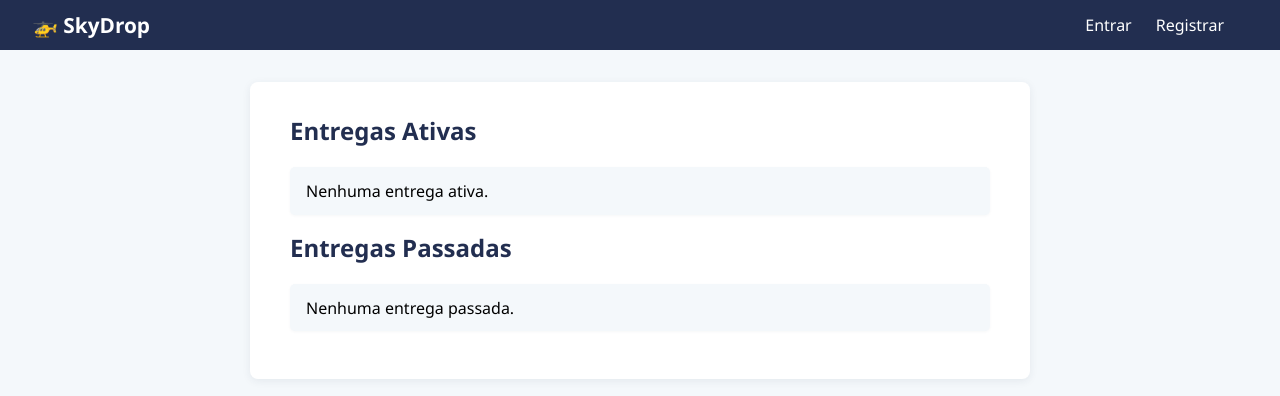
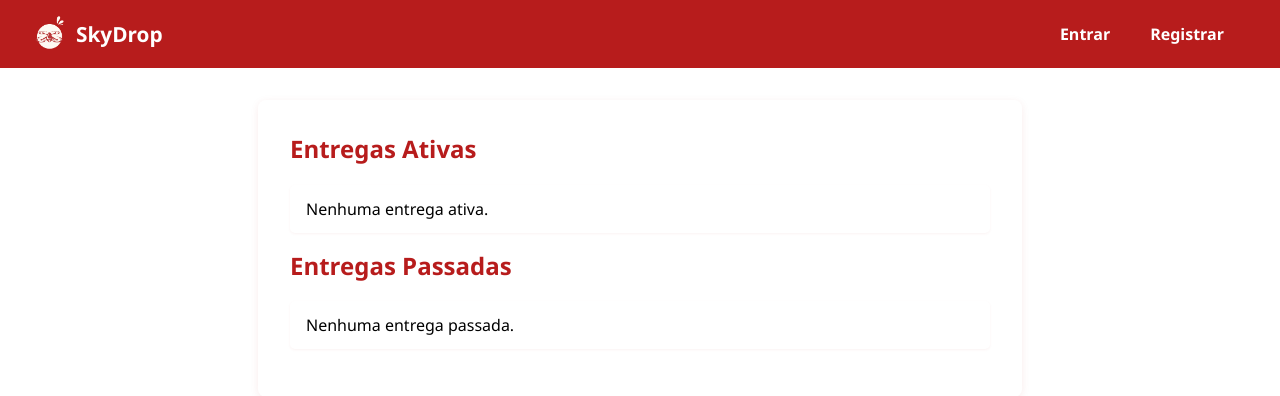
Before and after one commit to Projetos-de-Extensao/PBE_25.1_8001_IV_SkyDrop, a Django app: template backend/skydrop/templates/customer_main.html in a window 1280 px wide. Shown: the top 396 px of the page. Run offline with Django 4.2, Linux system fonts and the light colour scheme; the template is opened without the code that fills it, so the values that code supplies are empty.

Commit message:
Atualiza estilos com cores vermelha e branca e melhorias na navbar

```diff
--- a/backend/skydrop/static/css/styles.css
+++ b/backend/skydrop/static/css/styles.css
@@ -1,58 +1,69 @@
-
 body {
     font-family: 'Segoe UI', Arial, sans-serif;
-    background: #f4f8fb;
+    background: #ffffff;
     margin: 0;
     padding: 0;
 }
+
 nav {
-    background: #222e50;
+    background: #b71c1c;
     color: #fff;
     padding: 0.7em 2em;
     display: flex;
     justify-content: space-between;
     align-items: center;
 }
-nav .nav-left a, nav .nav-right a {
+
+nav .nav-left a,
+nav .nav-right a {
     color: #fff;
     text-decoration: none;
     margin-right: 1.5em;
     font-weight: 500;
     transition: color 0.2s;
 }
-nav .nav-left a:hover, nav .nav-right a:hover {
-    color: #f9dc5c;
+
+nav .nav-left a:hover,
+nav .nav-right a:hover {
+    color: #ffcdd2; /* tom claro de vermelho para hover */
 }
+
 nav .nav-right {
     display: flex;
     align-items: center;
 }
+
 nav .nav-right span {
     margin-right: 1em;
     font-size: 1em;
-    background: #f9dc5c;
-    color: #222e50;
+    background: #ffffff;
+    color: #b71c1c;
     padding: 0.2em 0.7em;
     border-radius: 1em;
     font-weight: 600;
 }
+
 .container {
     max-width: 700px;
     margin: 2em auto;
     background: #fff;
     border-radius: 8px;
-    box-shadow: 0 2px 8px rgba(34,46,80,0.08);
+    box-shadow: 0 2px 8px rgba(183, 28, 28, 0.08);
     padding: 2em 2.5em;
 }
+
 h2 {
-    color: #222e50;
+    color: #b71c1c;
     margin-top: 0;
 }
+
 form {
     margin-top: 1em;
 }
-button, input[type="submit"] {
-    background: #222e50;
+
+button,
+input[type="submit"] {
+    background: #b71c1c;
     color: #fff;
     border: none;
     padding: 0.6em 1.5em;
@@ -62,37 +73,36 @@ button, input[type="submit"] {
     margin-top: 0.5em;
     transition: background 0.2s;
 }
-button:hover, input[type="submit"]:hover {
-    background: #f9dc5c;
-    color: #222e50;
+
+button:hover,
+input[type="submit"]:hover {
+    background: #e53935;
+    color: #ffffff;
 }
+
 ul {
     list-style: none;
     padding: 0;
 }
+
 li {
-    background: #f4f8fb;
+    background: #ffffff;
     margin-bottom: 0.7em;
     padding: 0.8em 1em;
     border-radius: 5px;
-    box-shadow: 0 1px 3px rgba(34,46,80,0.04);
+    box-shadow: 0 1px 3px rgba(183, 28, 28, 0.05);
 }
+
 a {
-    color: #222e50;
+    color: #b71c1c;
     text-decoration: none;
 }
+
 a:hover {
     text-decoration: underline;
 }
+
 .message {
-    background: #d4edda;
-    color: #155724;
-    border: 1px solid #c3e6cb;
-    padding: 0.7em 1em;
-    border-radius: 4px;
-    margin-bottom: 1em;
-}
-.error {
     background: #f8d7da;
     color: #721c24;
     border: 1px solid #f5c6cb;
@@ -100,3 +110,12 @@ a:hover {
     border-radius: 4px;
     margin-bottom: 1em;
 }
+
+.error {
+    background: #fce4ec;
+    color: #c2185b;
+    border: 1px solid #f8bbd0;
+    padding: 0.7em 1em;
+    border-radius: 4px;
+    margin-bottom: 1em;
+}
--- a/backend/skydrop/templates/base.html
+++ b/backend/skydrop/templates/base.html
@@ -6,39 +6,45 @@
     {% load static %}
     <link rel="stylesheet" href="{% static 'css/styles.css' %}">
 </head>
-<body>
-<nav>
-    <div class="nav-left">
-        <a href="{% url 'home' %}" style="font-size:1.3em;font-weight:700;">🚁 SkyDrop</a>
+<body style="background-color: #ffffff; color: #000;">
+
+<nav style="background-color: #b71c1c; padding: 1em 2em; display: flex; justify-content: space-between; align-items: center;">
+    <div class="nav-left" style="display: flex; align-items: center; gap: 10px;">
+        <a href="{% url 'home' %}" style="display: flex; align-items: center; gap: 8px; font-size:1.3em; font-weight:700; text-decoration: none; color: #ffffff;">
+            <img src="{% static 'imagens/SkyDropicone1.png' %}" alt="Logo" style="width: 36px; height: 36px; object-fit: contain;">
+            SkyDrop
+        </a>
         {% if user.is_authenticated %}
-            <a href="{% url 'home' %}">Painel</a>
+            <a href="{% url 'home' %}" style="margin-left: 1em; color: #ffffff; font-weight: 500;">Painel</a>
         {% endif %}
     </div>
-    <div class="nav-right">
+    <div class="nav-right" style="display: flex; align-items: center; gap: 1em;">
         {% if user.is_authenticated %}
             {% if user.clienteuser %}
-                <span style="background: #2ecc40; color: #000000; font-weight: 600; padding: 0.2em 0.8em; border-radius: 16px; margin-right: 1em;">
+                <span style="background: #ffffff; color: #b71c1c; font-weight: 600; padding: 0.2em 0.8em; border-radius: 16px;">
                     {{ user.username }}, Cliente
                 </span>
             {% elif user.vendoruser %}
-                <span style="background: #ffeb3b; color: #000000; font-weight: 600; padding: 0.2em 0.8em; border-radius: 16px; margin-right: 1em;">
+                <span style="background: #ffffff; color: #b71c1c; font-weight: 600; padding: 0.2em 0.8em; border-radius: 16px;">
                     {{ user.username }}, Vendedor
                 </span>
             {% endif %}
-            <a href="{% url 'logout' %}">Sair</a>
+            <a href="{% url 'logout' %}" style="color: #ffffff; font-weight: 600;">Sair</a>
         {% else %}
-            <a href="{% url 'login' %}">Entrar</a>
-            <a href="{% url 'register_choice' %}">Registrar</a>
+            <a href="{% url 'login' %}" style="color: #ffffff; font-weight: 600;">Entrar</a>
+            <a href="{% url 'register_choice' %}" style="color: #ffffff; font-weight: 600;">Registrar</a>
         {% endif %}
     </div>
 </nav>
-<div class="container">
+
+<div class="container" style="padding: 2em;">
     {% if messages %}
         {% for message in messages %}
-            <div class="message">{{ message }}</div>
+            <div class="message" style="background: #b71c1c; color: #fff; padding: 1em; border-radius: 6px; margin-bottom: 1em;">{{ message }}</div>
         {% endfor %}
     {% endif %}
     {% block content %}{% endblock %}
 </div>
+
 </body>
 </html>
```
Also changed, not shown: backend/skydrop/static/Imagens/SkyDrop.png (added), backend/skydrop/static/Imagens/SkyDropIcone.png (added), backend/skydrop/static/Imagens/SkyDropIcone1.png (added).
